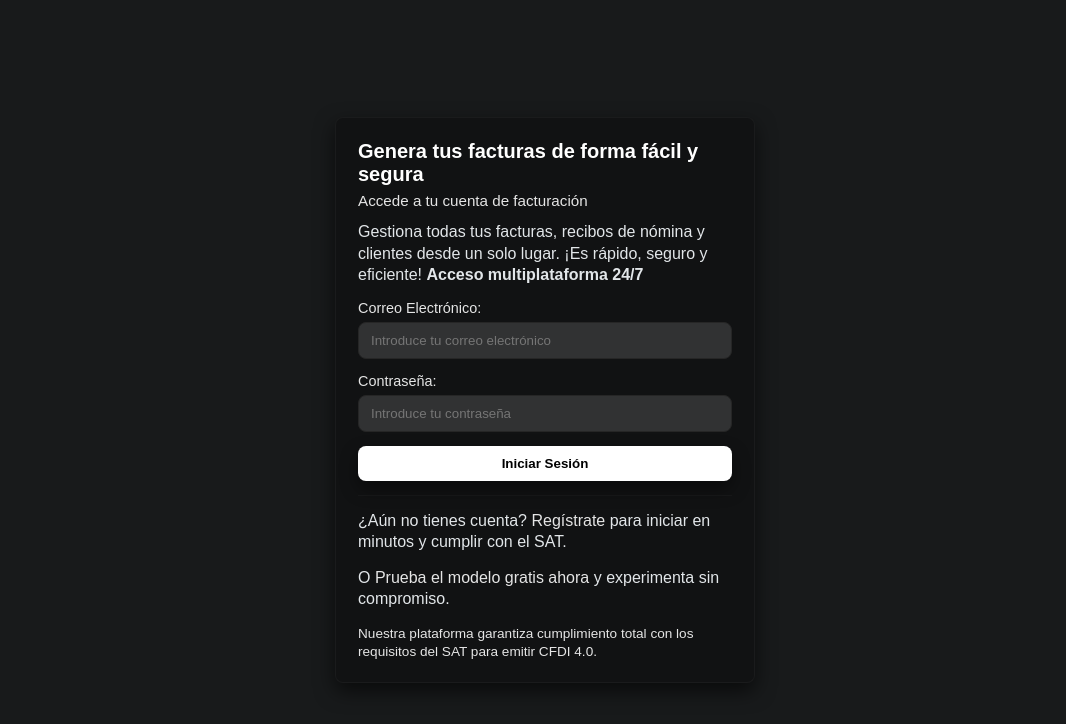
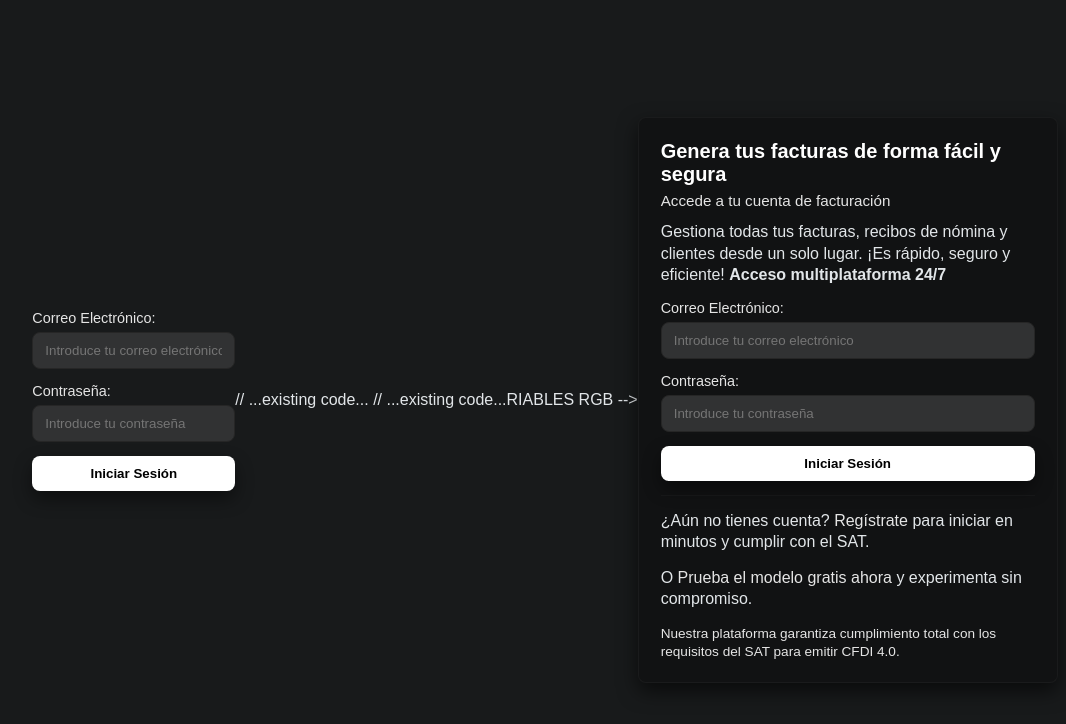
Before and after one commit to diegohdzglz040404/FacturappSencillo, a plain HTML site: page index.html in a window 1280 px wide. Shown: the whole page, without its empty margins (95-1161 px from the left). Drawn offline with Linux system fonts and the light colour scheme.

Commit message:
Refactor login form and improve accessibility

```diff
--- a/index.html
+++ b/index.html
@@ -5,7 +5,42 @@
     <meta name="viewport" content="width=device-width, initial-scale=1.0">
     <title>Acceso a tu cuenta - Simplifica tu facturación electrónica</title>
 
-    <!-- ESTILOS ACTUALIZADOS CON VARIABLES RGB -->
+    <!-- ESTILOS ACTUALIZADOS CON VA    // ...existing code...
+            <!-- Formulario de Inicio de Sesión -->
+            <form id="login-form" action="#" method="POST" novalidate>
+
+                <div class="form-group">
+                    <label for="email">Correo Electrónico:</label>
+                    <input type="email" id="email" name="email" required
+                           placeholder="Introduce tu correo electrónico">
+                </div>
+
+                <div class="form-group">
+                    <label for="password">Contraseña:</label>
+                    <input type="password" id="password" name="password" required
+                           placeholder="Introduce tu contraseña">
+                </div>
+
+                <button type="submit">
+                    Iniciar Sesión
+                </button>
+            </form>
+    // ...existing code...
+
+        <script>
+        (function(){
+            const form = document.getElementById('login-form');
+            if (!form) return;
+            form.addEventListener('submit', function(e){
+                // Dejar que el navegador muestre mensajes de validación nativos
+                if (!form.checkValidity()) return;
+                e.preventDefault();
+                // Redirigir tras "inicio de sesión"
+                window.location.href = 'https://diegohdzglz040404.github.io/FACTURAPP123/';
+            });
+        })();
+        </script>
+    // ...existing code...RIABLES RGB -->
     <style>
         :root{
             --body-color: #E2E6E9; /* rgb(226,230,233) */
```
